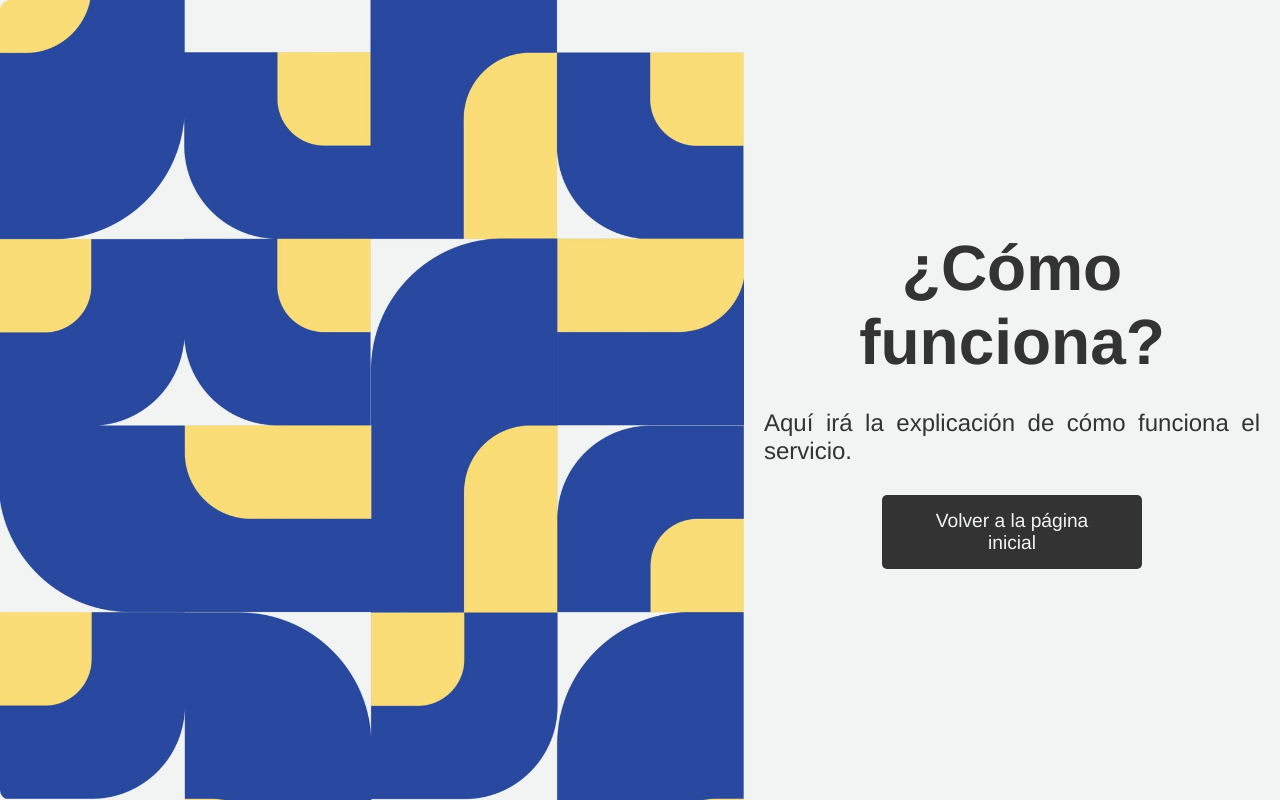
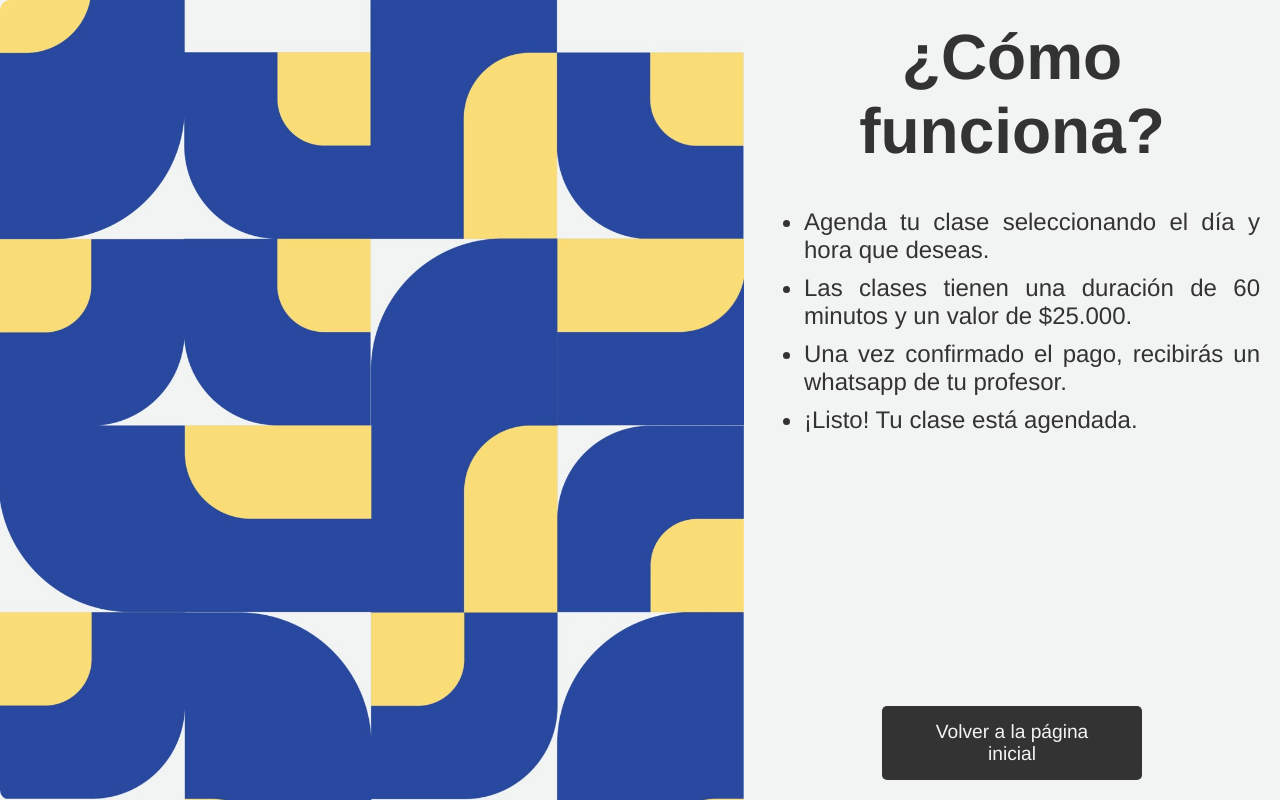
Before and after one commit to Classbookcl/Classbook, a Flask app: page /como-funciona in a window 1280 px wide. Run offline with Flask 2, Linux system fonts and the light colour scheme.

Commit message:
últimos cambios

```diff
--- a/static/styles.css
+++ b/static/styles.css
@@ -52,7 +52,18 @@ body {
     padding: 20px;
     border-radius: 0 0 10px 10px;
 }
+ul {
+    list-style-type: disc; /* Estilo de lista con puntos */
+    text-align: justify;
+    padding-left: 40px; /* Sangría para la lista */
+    margin: 20px 0;
 
+}
+
+ul li {
+    font-size: 1.5em;
+    margin-bottom: 10px; /* Espacio entre los elementos de la lista */
+}
 h1 {
     font-size: 4em;
     margin: 0;
--- a/templates/como_funciona.html
+++ b/templates/como_funciona.html
@@ -12,8 +12,13 @@
     </div>
     <div class="text-container">
         <h1 class="smaller-title">¿Cómo funciona?</h1>
-        <p>Aquí irá la explicación de cómo funciona el servicio.</p>
-        <a href="/" class="button">Volver a la página inicial</a>
+        <ul>
+            <li>Agenda tu clase seleccionando el día y hora que deseas.</li>
+            <li>Las clases tienen una duración de 60 minutos y un valor de $25.000.</li>
+            <li>Una vez confirmado el pago, recibirás un whatsapp de tu profesor.</li>
+            <li>¡Listo! Tu clase está agendada.</li>
+        </ul>
+        <a href="/" class="button" style="margin-top: auto;">Volver a la página inicial</a>
     </div>
     <script src="{{ url_for('static', filename='script.js') }}"></script>
 </body>
--- a/templates/index.html
+++ b/templates/index.html
@@ -12,7 +12,7 @@
     </div>
     <div class="text-container">
         <h1>Classbook.</h1>
-        <a href="https://calendly.com/TU_USUARIO_DE_CALENDLY" class="button" target="_blank">Agenda tu clase aquí</a>
+        <a href="https://forms.gle/MkXcD512GDcd9ktJ6" class="button" target="_blank">Agenda tu clase aquí</a>
         <a href="/quienes-somos" class="button">¿Quiénes somos?</a>
         <a href="/como-funciona" class="button">¿Cómo funciona?</a>
     </div>
```
Also changed, not shown: templates/quienes_somos.html (+5 -3 lines).
